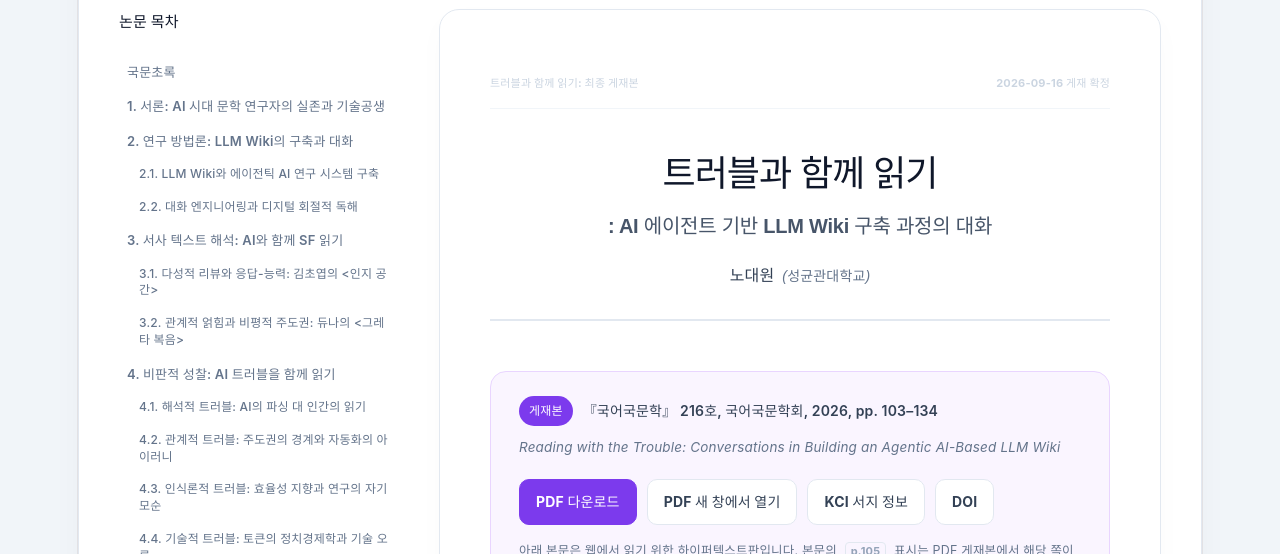
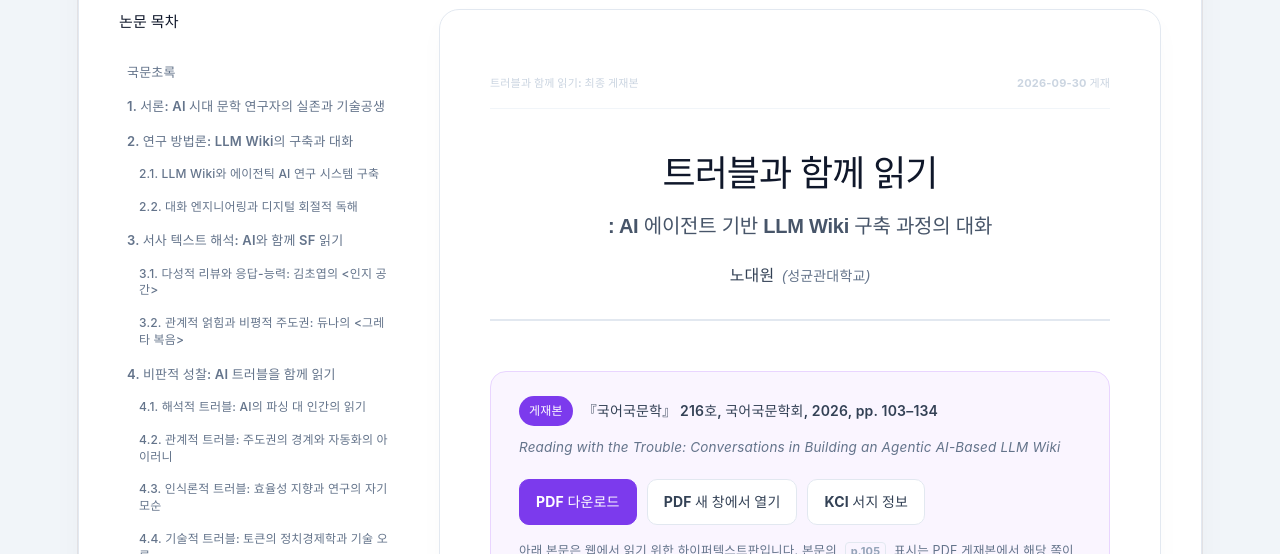
Before and after one commit to daewonnoh/LLM-Wiki-Agent, a React (Vite) app: page / in a window 1280 px wide. Both pictures are taken after a click on the button "논문 읽기". Shown: the part 246-800 px from the top of the page. Built offline with nearby package versions, Linux system fonts and the light colour scheme; a web font is replaced by a local one.

Commit message:
fix: 최종 논문 게재일 수정, 미등록 DOI 링크 제거
Co-Authored-By: Claude Opus 5.5 <noreply@anthropic.com>

```diff
--- a/src/App.jsx
+++ b/src/App.jsx
@@ -149,7 +149,7 @@ function App() {
   const finalPaperPdfUrl = `${import.meta.env.BASE_URL}assets/paper/noh-2026-reading-with-trouble-kll216.pdf`;
   const finalPaperDownloadName = '노대원_트러블과 함께 읽기_국어국문학216.pdf';
   const finalPaperKciUrl = 'https://www.kci.go.kr/kciportal/ci/sereArticleSearch/ciSereArtiView.kci?sereArticleSearchBean.artiId=ART003390446';
-  const finalPaperDoiUrl = 'https://doi.org/10.31889/kll.2026.9.216.103';
+  // DOI(10.31889/kll.2026.9.216.103)는 2026-10-02 기준 미등록. 등록되면 DOI 버튼을 다시 추가한다.
 
   // 트러블 번호: 논문(표 1)의 정규화 번호 T01–T42. 논문 외 기록은 code가 null
   const troubleByCode = Object.fromEntries(troublesData.filter(t => t.code).map(t => [t.code, t]));
@@ -1633,7 +1633,7 @@ function App() {
               {activeReaderTab === 'final' ? (
                 <div className="academic-page-decor">
                   <span>트러블과 함께 읽기: 최종 게재본</span>
-                  <span>2026-09-16 게재 확정</span>
+                  <span>2026-09-30 게재</span>
                 </div>
               ) : (
                 <div className="academic-page-decor">
@@ -1674,9 +1674,6 @@ function App() {
                     </a>
                     <a className="final-paper-btn" href={finalPaperKciUrl} target="_blank" rel="noopener noreferrer">
                       KCI 서지 정보
-                    </a>
-                    <a className="final-paper-btn" href={finalPaperDoiUrl} target="_blank" rel="noopener noreferrer">
-                      DOI
                     </a>
                   </div>
                   <p className="final-paper-note">
```
